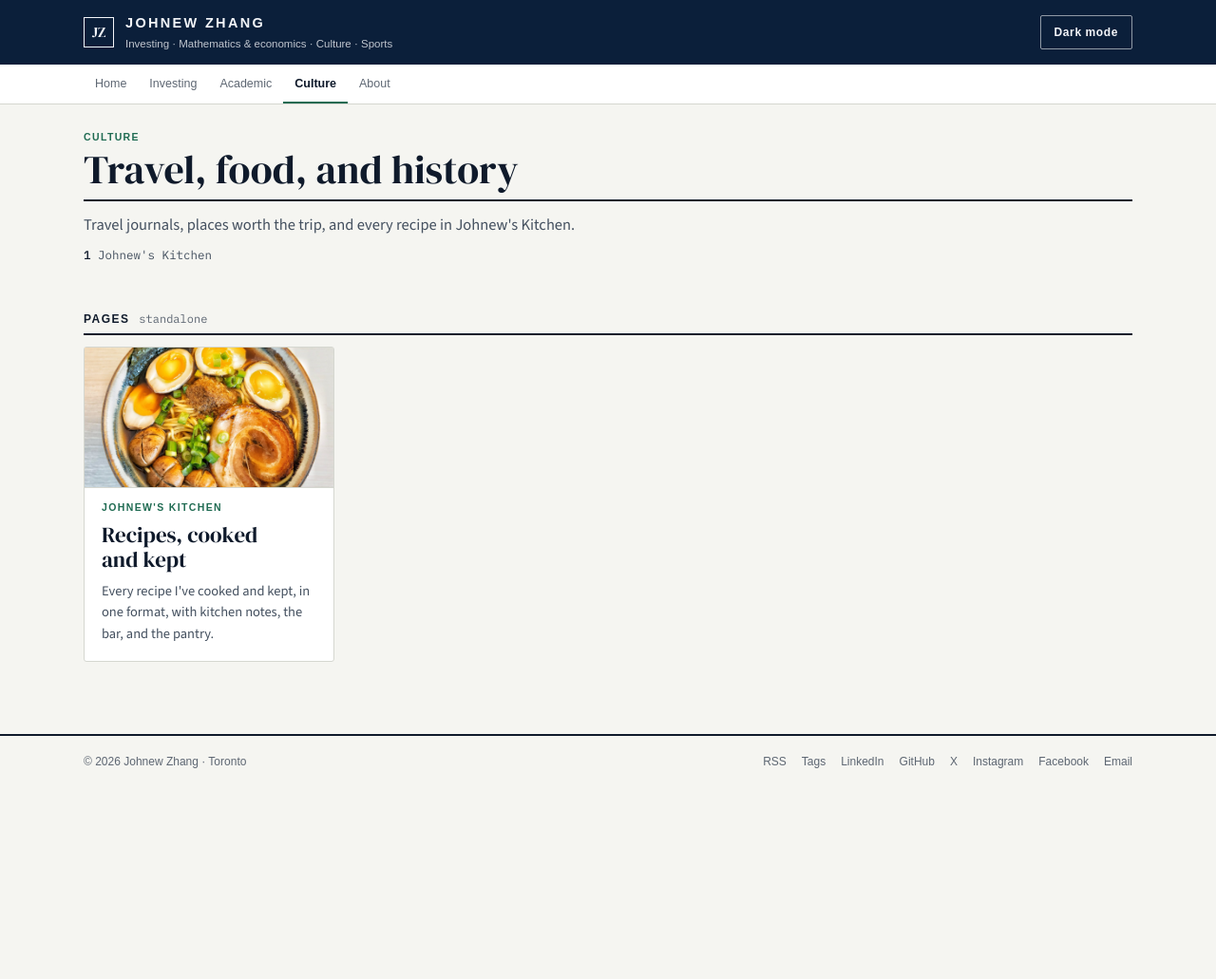
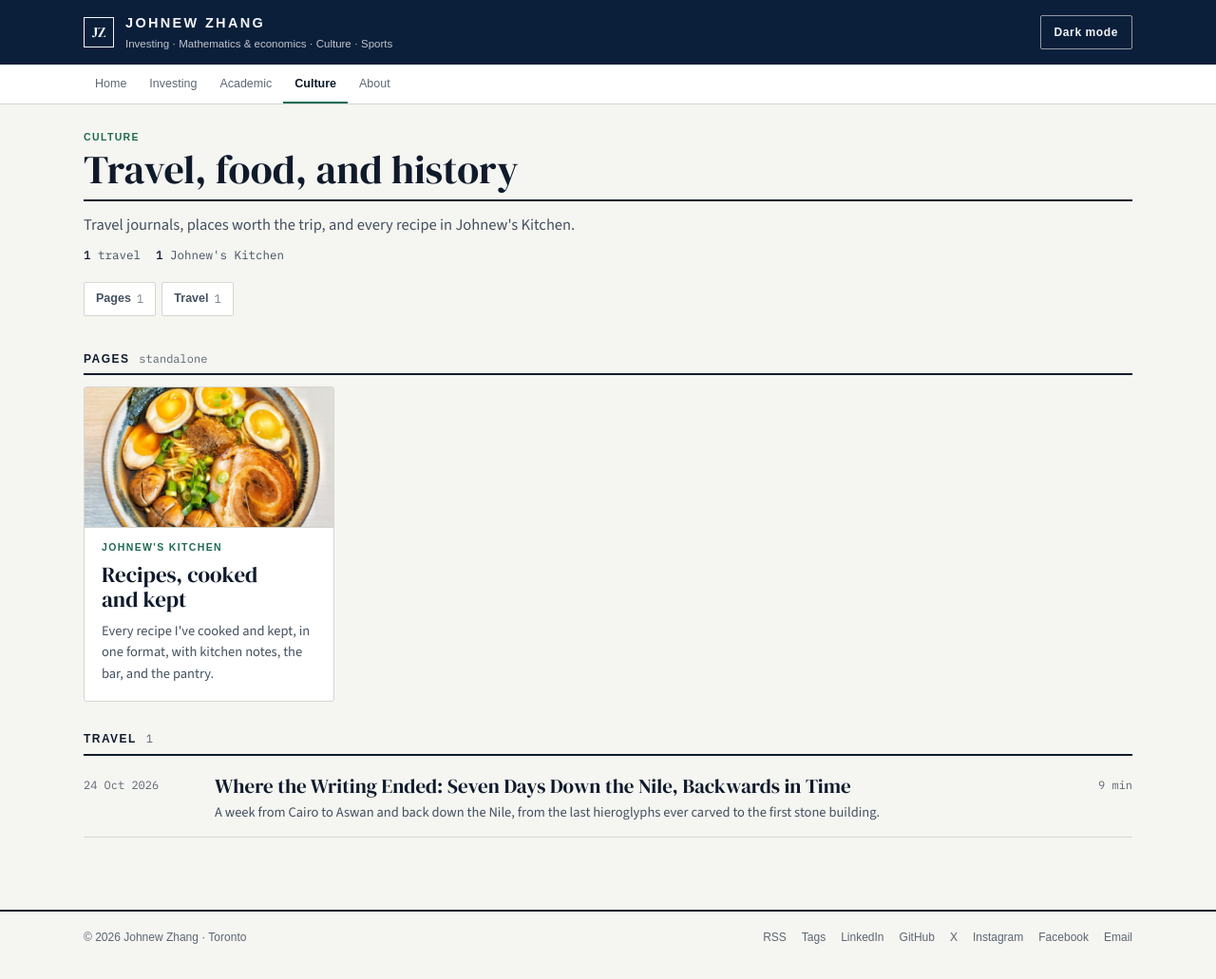
Before and after one commit to WizardKingZ/WizardKingZ.github.io, a Jekyll site: the page built from culture.html, in a window 1280 px wide and 1031 px high. Shown: the whole window at 95% size. Built offline with Jekyll 4.4.1, drawn with Linux system fonts in a browser that asks for light colours; part of the change alters nothing that is shown.

Commit message:
Add Egypt travel post (November 2023)
Co-Authored-By: Claude Opus 5.5 <noreply@anthropic.com>
Claude-Session: https://claude.ai/code/session_01HuzLqhE1N2LXEfqC3bb9e5

```diff
--- /dev/null
+++ b/_posts/2026-10-24-egypt-backwards-in-time.md
@@ -0,0 +1,144 @@
+---
+title: "Where the Writing Ended: Seven Days Down the Nile, Backwards in Time"
+date: 2026-10-24 12:00
+pillar: culture
+series: travel
+topic: Egypt, November 2023
+math: false
+summary: "A week from Cairo to Aswan and back down the Nile, from the last hieroglyphs ever carved to the first stone building."
+tags: ["travel", "Egypt", "history"]
+image: /assets/images/egypt-2023/step-pyramid.jpg
+---
+
+On a wall at Philae, near Aswan, there is a short inscription carved in AD 394. It is the last dated text anyone wrote in Egyptian hieroglyphs. No later one has been found, and the script that had recorded some 3,500 years of kings went silent. I stood in front of it on my second day in Egypt, and only later realized that the rest of my trip ran in the opposite direction: from the last word of that civilization back to its first stone building. Seen that way, a week in Egypt is less a tour of monuments than a walk upstream through time.
+
+## The route
+
+| Day | Date | Base | What I did |
+|---|---|---|---|
+| 1 | Mon 20 Nov | Cairo (Four Seasons Nile Plaza) | Arrival; Egyptian Museum with an Egyptologist |
+| 2 | Tue 21 Nov | Aswan (Old Cataract) | Flight to Aswan; High Dam, Philae, Nubian village and tea |
+| 3 | Wed 22 Nov | Aswan (Old Cataract) | Flight to Abu Simbel and back; Nubian Museum; felucca at sunset |
+| 4 | Thu 23 Nov | Luxor (Winter Palace) | Drive north (~3.5 h) via Kom Ombo, Edfu, and Esna |
+| 5 | Fri 24 Nov | Luxor (Winter Palace) | West Bank: Valley of the Kings (incl. Seti I), Hatshepsut's temple, Valley of the Queens (Nefertari); afternoon at the hotel |
+| 6 | Sat 25 Nov | Cairo (Four Seasons) | Karnak, Luxor Temple, Luxor Museum; evening flight to Cairo |
+| 7 | Sun 26 Nov | Departure | Saqqara (Djoser), Dahshur (Bent Pyramid), Giza (inside the Great Pyramid) and the Sphinx; night flight home |
+
+## Cairo: the treasure before the tombs
+
+Day 1 · Monday 20 November
+{: .dayline}
+
+I began at the Egyptian Museum on Tahrir Square with an Egyptologist as a guide. Starting with the treasure feels backwards, but it is the right order: the tombs of Upper Egypt are mostly empty, and their contents were here. Tutankhamun's gold mask draws the crowds, but the more useful lesson was scale. Tutankhamun was a minor king who died at about 19, and his burial alone filled rooms. That made it easier to imagine what the great pharaohs, whose tombs were robbed in antiquity, once took with them.
+
+The museum has changed since my visit. Most of the Tutankhamun collection, including the mask, has moved to the Grand Egyptian Museum near Giza, which opened fully in November 2025 and shows the whole burial in one place for the first time.
+
+## Aswan: the frontier
+
+Day 2 · Tuesday 21 November
+{: .dayline}
+
+Aswan was ancient Egypt's southern border, the point where Egypt ended and Nubia began. The modern story starts at the High Dam, built under Nasser in the 1960s. From the top you see the river held back in Lake Nasser, one of the largest man-made lakes in the world. The dam ended the annual flood that had organized Egyptian life since prehistory; the ancient calendar itself had three seasons, named for the inundation, the growing, and the harvest. The lake behind the dam drowned much of Nubia, displacing its villages and forcing an international rescue of the temples in its path.
+
+![Columns of the temple of Isis at Philae](/assets/images/egypt-2023/philae.jpg)
+*Philae, the temple of Isis, rebuilt on Agilkia Island.*
+{: .caption}
+
+Philae was one of them. In the UNESCO campaign, the temple of Isis was dismantled and rebuilt block by block on higher ground on Agilkia Island, which is why the most romantic site in Egypt is also, in a sense, a reconstruction. Its importance lies not in its age, since most of what stands is Ptolemaic and Roman, but in its longevity. Isis was still worshipped here long after Christianity became Rome's official religion, and the temple stayed open until Justinian closed it around AD 537.
+
+![Brightly painted Nubian houses](/assets/images/egypt-2023/nubian-village.jpg)
+*A Nubian village on the west bank near Aswan.*
+{: .caption}
+
+The afternoon visit to a Nubian village gave the other side of the dam's story. Nubian houses are painted in bright colors and patterns, and Nubian languages are still spoken at home. Over tea, it was hard not to think about the inversion of history here. Around 750 BC, Nubian kings from the south conquered Egypt and ruled it as the 25th Dynasty, pharaohs that Egypt's own records tended to underplay.
+
+I stayed at the Old Cataract, a Victorian hotel that Thomas Cook built in 1899 for its Nile travelers. Agatha Christie is said to have written part of *Death on the Nile* on its terrace. The terrace at sunset is still the hotel's real attraction, and I would not swap it for anything newer.
+
+## Abu Simbel: propaganda in sandstone
+
+Day 3 · Wednesday 22 November
+{: .dayline}
+
+The next morning I flew south to Abu Simbel, about 40 kilometers from the Sudanese border. Ramesses II cut the temple into the cliff to celebrate his victory over the Hittites at Kadesh around 1274 BC. Its four seated colossi, each about 20 meters high, wear the double crown of Upper and Lower Egypt. Set at the southern frontier, they told Nubia who was in charge.
+
+![The seated colossi of Ramesses II at Abu Simbel](/assets/images/egypt-2023/abu-simbel.jpg)
+*The colossi of Ramesses II. One lost its upper body in an ancient earthquake; the head still lies at its feet.*
+{: .caption}
+
+The historian's footnote is that Kadesh was not a victory. It was close to a draw, and some 15 years later Egypt and the Hittites signed what is often cited as the earliest surviving peace treaty. Abu Simbel is therefore one of history's great works of political messaging. It is also a survivor. In the 1960s, UNESCO cut the whole temple into blocks and moved it 65 meters higher to save it from the same lake I had looked at the day before. The temple faces east, and twice a year the rising sun still reaches the statues in its inner sanctuary.
+
+![The Old Cataract hotel seen from a felucca on the Nile](/assets/images/egypt-2023/old-cataract-felucca.jpg)
+*The Old Cataract from the river.*
+{: .caption}
+
+Back in Aswan, the Nubian Museum filled in the history the dam had submerged. Then, for no purpose at all, a felucca at sunset: the traditional Nile sailboat, with no engine, only wind, sand dunes on the west bank and the Old Cataract lit up on the bluff. It was the best hour of the trip.
+
+## The road north: three temples of the last pharaohs
+
+Day 4 · Thursday 23 November
+{: .dayline}
+
+The 3.5-hour drive to Luxor follows the river past three temples built by the Ptolemies, the Macedonian Greek dynasty that ruled Egypt after Alexander and adopted the full costume of pharaonic kingship. Kom Ombo is unusual because it is a double temple, split between the crocodile god Sobek and the falcon god Haroeris. Next door, a small museum holds mummified crocodiles, which the priests once kept and buried.
+
+![Granite statue of Horus as a falcon at Edfu](/assets/images/egypt-2023/edfu-horus.jpg)
+*Horus as a falcon, at the temple of Edfu.*
+{: .caption}
+
+Edfu, dedicated to Horus, is the best-preserved temple in Egypt. Granite falcons of the god stand at its doors, and its pylon shows Ptolemy XII smiting his enemies before Horus, an image any pharaoh 1,500 years earlier would have recognized. Esna, dedicated to the creator god Khnum, sits below the level of the modern town. Its hall, decorated largely under the Romans, has been cleaned in recent years to reveal color that was invisible for centuries.
+
+## Luxor, West Bank: the houses of eternity
+
+Day 5 · Friday 24 November
+{: .dayline}
+
+Thebes, modern Luxor, was the religious capital of the New Kingdom, the period from about 1550 to 1070 BC when Egypt was at its height. Egyptians built for the living on the east bank and buried their dead on the west, where the sun sets. The New Kingdom's kings stopped building pyramids, which had proven too easy to rob, and cut their tombs instead into a hidden valley on the west bank.
+
+In the Valley of the Kings, the tomb of Seti I, father of Ramesses II, has the finest painted reliefs I saw in Egypt. Nearby, Hatshepsut's terraced temple at Deir el-Bahari reads almost as modern architecture. She ruled as pharaoh for about 20 years, and her successor later tried to erase her from the record.
+
+![Hatshepsut's terraced temple below the cliffs of Deir el-Bahari](/assets/images/egypt-2023/hatshepsut.jpg)
+*Hatshepsut's temple at Deir el-Bahari.*
+{: .caption}
+
+The tomb of Nefertari, Ramesses II's chief queen, has colors that look as if they were painted last year.
+
+![Painted wall of Nefertari's tomb](/assets/images/egypt-2023/nefertari.jpg)
+*The tomb of Nefertari in the Valley of the Queens. The queen, right, is led by the hand by a falcon-headed god.*
+{: .caption}
+
+I spent the afternoon at the Winter Palace, which opened in 1907. Lord Carnarvon, who financed Howard Carter's excavation, was a regular guest. After the tomb of Tutankhamun was found in 1922, the hotel became the base for the world's press, and Carter posted news of the find on its noticeboard. The story had come full circle from the museum on the first day.
+
+## Luxor, East Bank: the temples of the living
+
+Day 6 · Saturday 25 November
+{: .dayline}
+
+Karnak is less a temple than a city of temples, enlarged by king after king for some 2,000 years. The 134 columns of the Great Hypostyle Hall are the reason to go, and the scale is difficult to convey. Standing among them, you feel the purpose of the design, which was to make a human feel small before Amun. Hatshepsut's obelisk still stands here too, a reminder that her successor's erasure did not entirely succeed.
+
+![Colossus of Ramesses II in the courtyard of Luxor Temple](/assets/images/egypt-2023/luxor-temple.jpg)
+*Ramesses II again, in the courtyard he added to Luxor Temple.*
+{: .caption}
+
+Luxor Temple, begun under Amenhotep III around 1400 BC, carries the marks of the religious crisis that followed, when his son Akhenaten abandoned Amun for the single sun disc of the Aten. The Luxor Museum, small and well lit, was the best-curated collection of the trip. That evening I flew back to Cairo.
+
+## Saqqara, Dahshur, Giza: where it began
+
+Day 7 · Sunday 26 November
+{: .dayline}
+
+I saved the oldest monuments for the last day. The Step Pyramid of Djoser at Saqqara, designed by the architect Imhotep around 2670 BC, is the oldest large stone building in the world. It is six mastabas stacked into a staircase to the sky, and you can see the idea being invented.
+
+![The Step Pyramid of Djoser at Saqqara](/assets/images/egypt-2023/step-pyramid.jpg)
+*The Step Pyramid of Djoser at Saqqara.*
+{: .caption}
+
+At Dahshur, the Bent Pyramid of Sneferu shows that invention going wrong. Partway up, the builders reduced the angle, probably because the structure was becoming unstable. Sneferu then built the Red Pyramid nearby with the correction applied, and his son Khufu took the lesson to Giza.
+
+![The Bent Pyramid of Sneferu at Dahshur](/assets/images/egypt-2023/bent-pyramid.jpg)
+*The Bent Pyramid at Dahshur. The change of angle is visible about halfway up.*
+{: .caption}
+
+![The Sphinx with the pyramids of Khafre and Khufu behind it](/assets/images/egypt-2023/giza-sphinx.jpg)
+*The Sphinx, probably carved for Khafre, with his pyramid and Khufu's behind it.*
+{: .caption}
+
+The Great Pyramid remained the tallest man-made structure on earth for nearly 4,000 years. Inside, the climb up the Grand Gallery to the King's Chamber is steep, hot, and cramped, and the chamber itself is bare granite. That emptiness was the right ending. Everything I had seen over the week, from Abu Simbel's colossi to the last hieroglyphs at Philae, descends from the confidence this building expressed.
--- a/assets/css/site.css
+++ b/assets/css/site.css
@@ -155,6 +155,11 @@ a.card:hover h3{text-decoration:underline}
 .prose pre{background:var(--surface);border:1px solid var(--rule);border-radius:3px;padding:12px 14px;overflow-x:auto;font-size:13.5px;line-height:1.5}
 .prose pre code{background:none;padding:0;font-size:inherit}
 .prose mjx-container[display="true"]{overflow-x:auto;overflow-y:hidden;padding:4px 0}
+.prose .dayline{font-family:var(--mono);font-size:12.5px;color:var(--muted);margin:-6px 0 14px}
+.prose .caption{margin:4px 0 22px}
+.prose .caption img{margin-bottom:8px}
+.prose .caption em{display:block;font-style:normal;font-family:var(--mono);font-size:12px;line-height:1.5;color:var(--muted);text-align:center;max-width:620px;margin:0 auto}
+.prose img{max-height:640px;width:auto}
 .takeaway{display:flex;gap:12px;align-items:baseline;margin:0 0 24px}
 .takeaway b{flex:none;font-family:var(--ui);font-size:10px;letter-spacing:.12em;text-transform:uppercase;font-weight:700;color:var(--surface);background:var(--pc,var(--accent));padding:3px 8px}
 .takeaway span{font-size:16px;font-weight:600;line-height:1.45}
```
Also changed, not shown: assets/images/egypt-2023/abu-simbel.jpg (added), assets/images/egypt-2023/bent-pyramid.jpg (added), assets/images/egypt-2023/edfu-horus.jpg (added), assets/images/egypt-2023/giza-sphinx.jpg (added), assets/images/egypt-2023/hatshepsut.jpg (added), assets/images/egypt-2023/luxor-temple.jpg (added), assets/images/egypt-2023/nefertari.jpg (added), assets/images/egypt-2023/nubian-village.jpg (added), assets/images/egypt-2023/old-cataract-felucca.jpg (added), assets/images/egypt-2023/philae.jpg (added), assets/images/egypt-2023/step-pyramid.jpg (added).
